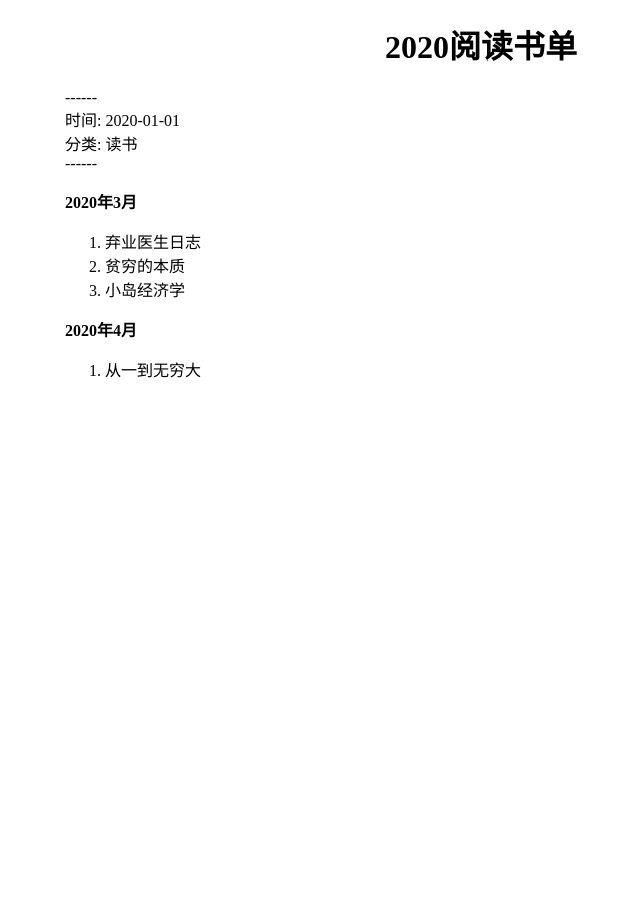
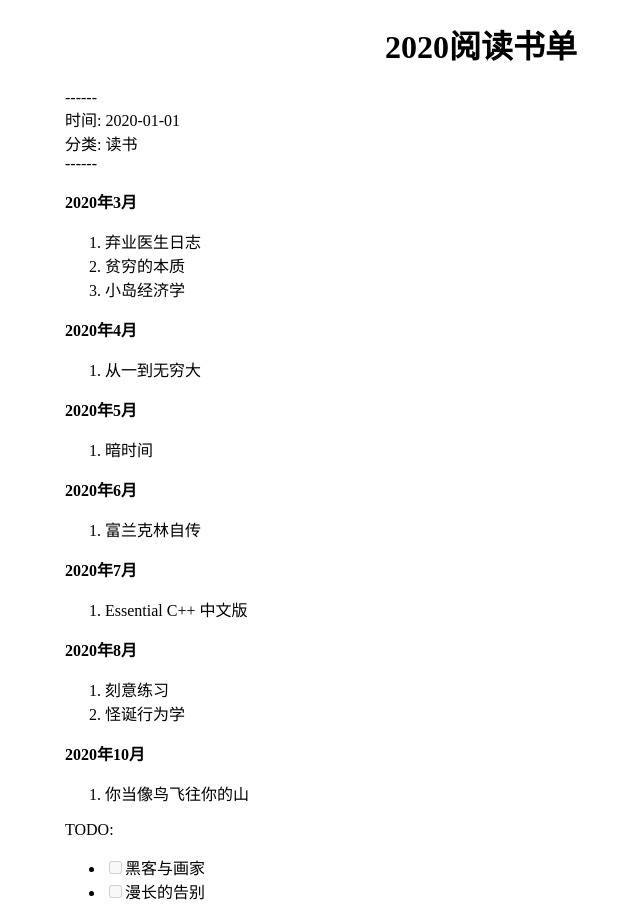
Before and after one commit to zhxt0/zhxt0.github.io, a Jekyll site: the page built from _posts/2020-01-01-book-list-of-2020.md, in a window 1280 px wide. Shown: the whole page, without its empty margins (159-799 px from the left). Built offline with Jekyll 4.4.1, drawn with Linux system fonts in a browser that asks for light colours.

Commit message:
update
update 2020 reading list

```diff
--- a/_posts/2020-01-01-book-list-of-2020.md
+++ b/_posts/2020-01-01-book-list-of-2020.md
@@ -11,4 +11,33 @@ keywords: 阅读,书单,2019
 3. 小岛经济学
 
 **2020年4月**
+
 1. 从一到无穷大
+
+**2020年5月**
+
+1. 暗时间
+
+**2020年6月**
+
+1. 富兰克林自传
+
+**2020年7月**
+
+1. Essential C++ 中文版
+
+**2020年8月**
+
+1. 刻意练习
+2. 怪诞行为学
+
+**2020年10月**
+
+1. 你当像鸟飞往你的山
+
+
+
+TODO:
+
+- [ ] 黑客与画家
+- [ ] 漫长的告别
--- a/index.html
+++ b/index.html
@@ -1,5 +1,5 @@
 ---
-title: 我的 Blog
+title: 输出
 layout: default
 ---
 <h1>{{ page.title }} </h1>
```
